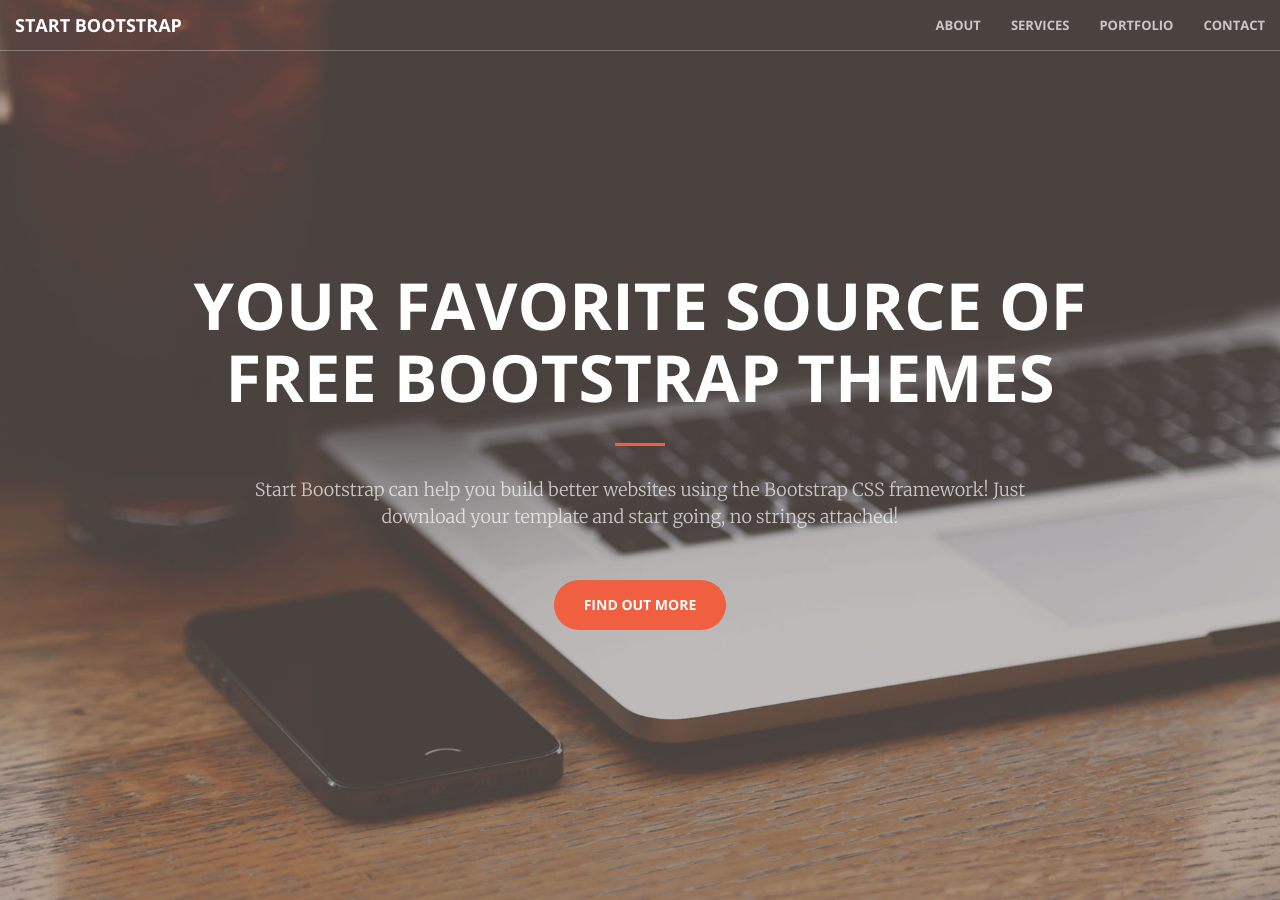
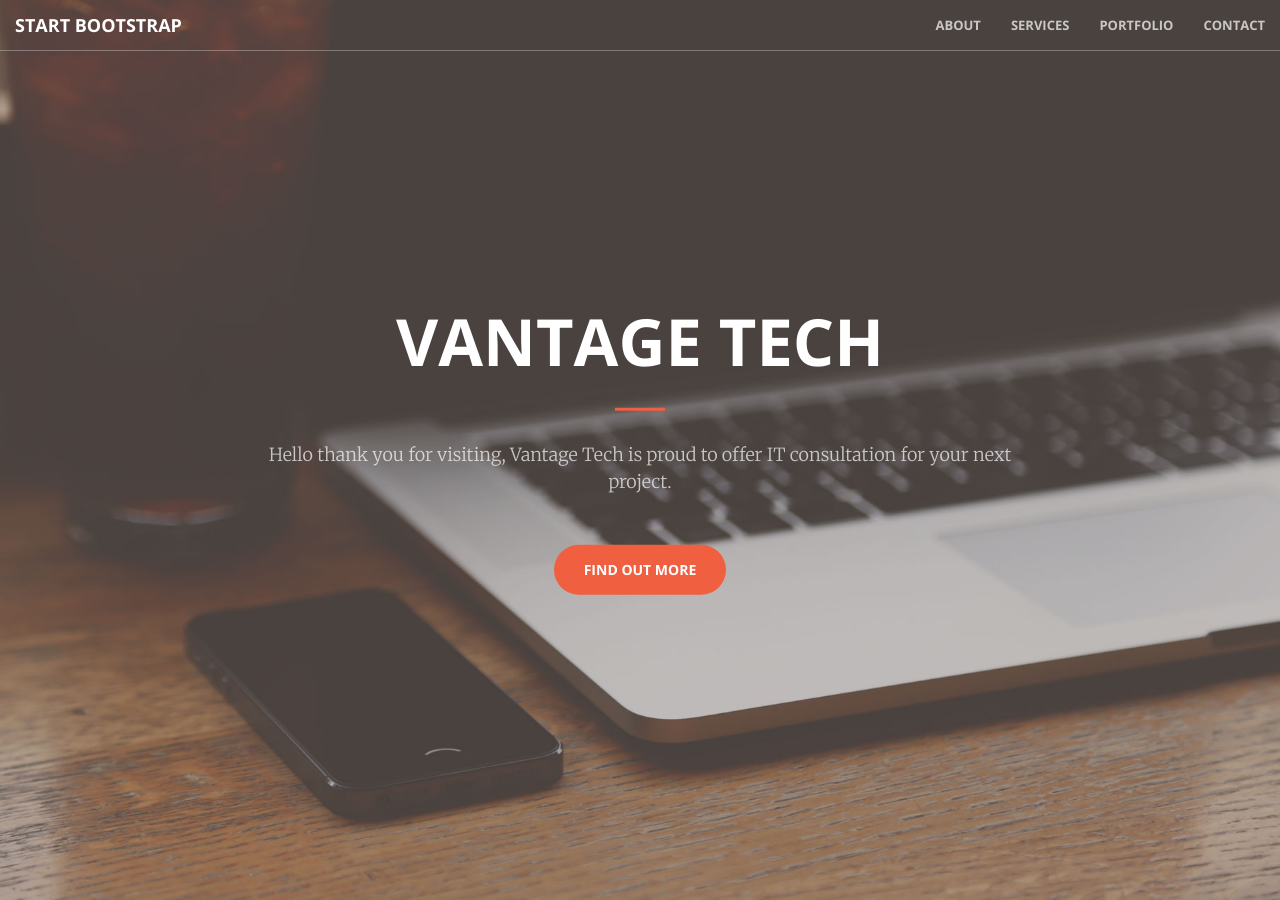
Before and after one commit to VantageTech-NY/VantageTech-NY, a Jekyll site: the page built from index.html, in a window 1280 px wide and 900 px high. Built offline with Jekyll 4.4.1, drawn with Linux system fonts in a browser that asks for light colours; some of the changed text lies outside the part shown.

Commit message:
Add personalized info

```diff
--- a/_includes/contact.html
+++ b/_includes/contact.html
@@ -4,7 +4,7 @@
             <div class="col-lg-8 col-lg-offset-2 text-center">
                 <h2 class="section-heading">Let's Get In Touch!</h2>
                 <hr class="primary">
-                <p>Ready to start your next project with us? That's great! Give us a call or send us an email and we will get back to you as soon as possible!</p>
+                <p>Ready to start your next project? That's great! Give us a call or send us an email and we will get back to you as soon as possible!</p>
             </div>
         <div class="col-lg-2 col-lg-offset-2 text-center">
             <a href="https://twitter.com/{{ site.twitter_username }}">
--- a/_includes/header.html
+++ b/_includes/header.html
@@ -1,9 +1,9 @@
 <header>
     <div class="header-content">
         <div class="header-content-inner">
-            <h1>Your Favorite Source of Free Bootstrap Themes</h1>
+            <h1>Vantage Tech</h1>
             <hr>
-            <p>Start Bootstrap can help you build better websites using the Bootstrap CSS framework! Just download your template and start going, no strings attached!</p>
+            <p>Hello thank you for visiting, Vantage Tech is proud to offer IT consultation for your next project.</p>
             <a href="#about" class="btn btn-primary btn-xl page-scroll">Find Out More</a>
         </div>
     </div>
```
Also changed, not shown: _includes/services.html (+10 -10 lines).
